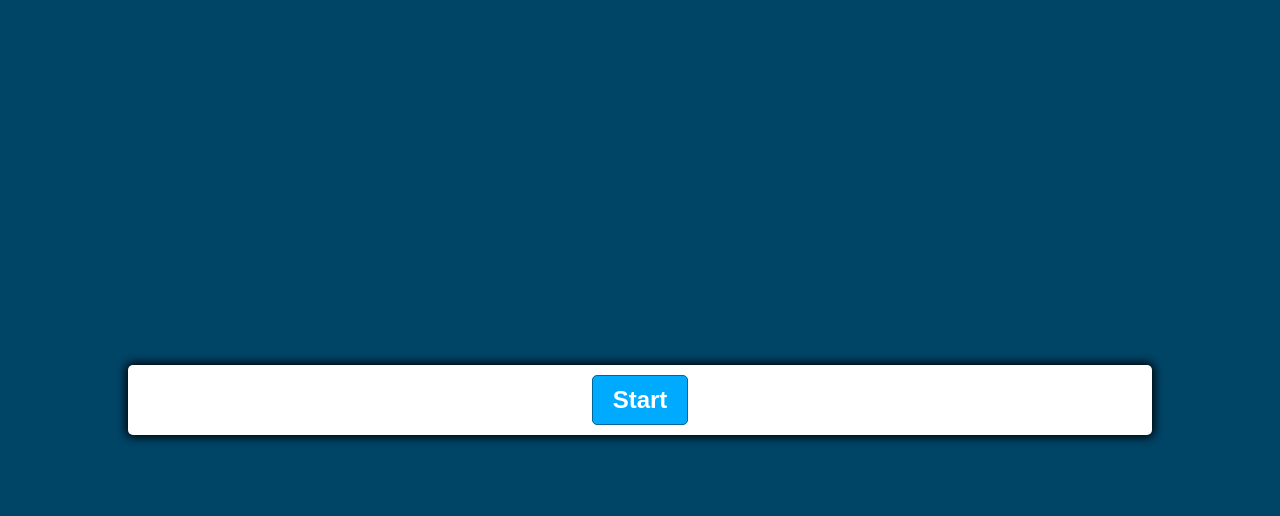
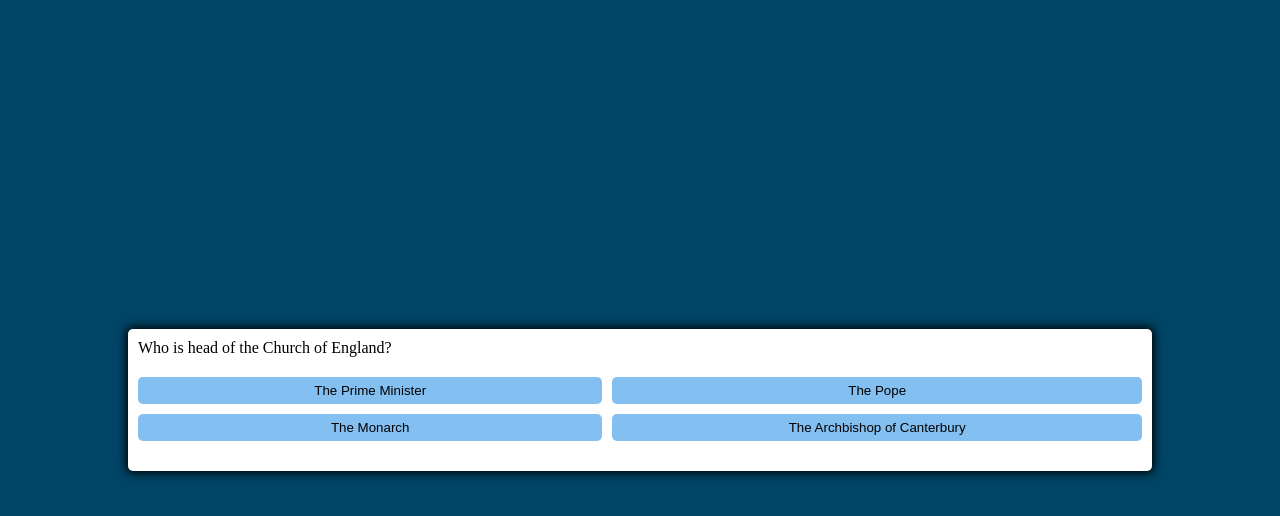
Before and after one commit to AndyBeable/quizApp, a plain HTML site: page index.html in a window 1280 px wide. Both pictures are taken after a click on the button "Start". Drawn offline with Linux system fonts and the light colour scheme.

Commit message:
questions

```diff
--- a/app.js
+++ b/app.js
@@ -1 +1,175 @@
-console.log('Hello World');
+// SELECT ELEMENTS
+const startButton = document.getElementById('start-btn');
+const nextButton = document.getElementById('next-btn');
+const questionContainerElement = document.getElementById('question-container');
+const questionElement = document.getElementById('question');
+const answerButtonsElement = document.getElementById('answer-buttons');
+
+// EVENT LISTENERS
+startButton.addEventListener('click', startGame);
+nextButton.addEventListener('click', () => {
+  currentQuestionIndex++;
+  setNextQuestion();
+});
+
+// FUNCTIONALITY
+
+let shuffledQuestions, currentQuestionIndex;
+
+function startGame() {
+  startButton.classList.add('hide');
+  shuffledQuestions = questions.sort(() => Math.random() - 0.5);
+  currentQuestionIndex = 0;
+  questionContainerElement.classList.remove('hide');
+  setNextQuestion();
+}
+
+function setNextQuestion() {
+  resetState();
+  showQuestion(shuffledQuestions[currentQuestionIndex]);
+}
+
+function showQuestion(question) {
+  questionElement.innerText = question.question;
+  question.answers.forEach(answer => {
+    const button = document.createElement('button');
+    button.innerText = answer.text;
+    button.classList.add('btn');
+    if (answer.correct) {
+      button.dataset.correct = answer.correct;
+    }
+    button.addEventListener('click', selectAnswer);
+    answerButtonsElement.appendChild(button);
+  });
+}
+
+function resetState() {
+  clearStatusClass(document.body);
+  nextButton.classList.add('hide');
+  while (answerButtonsElement.firstChild) {
+    answerButtonsElement.removeChild(answerButtonsElement.firstChild);
+  }
+}
+
+function selectAnswer(e) {
+  const selectedButton = e.target;
+  const correct = selectedButton.dataset.correct;
+  setStatusClass(document.body, correct);
+  Array.from(answerButtonsElement.children).forEach(button => {
+    setStatusClass(button, button.dataset.correct);
+  });
+  if (shuffledQuestions.length > currentQuestionIndex + 1) {
+    nextButton.classList.remove('hide');
+  } else {
+    startButton.innerText = 'Restart';
+    startButton.classList.remove('hide');
+  }
+}
+
+function setStatusClass(element, correct) {
+  clearStatusClass(element);
+  if (correct) {
+    element.classList.add('correct');
+  } else {
+    element.classList.add('wrong');
+  }
+}
+
+function clearStatusClass(element) {
+  element.classList.remove('correct');
+  element.classList.remove('wrong');
+}
+
+// QUESTONS
+
+const questions = [
+  {
+    question: 'What was the last battle between Great Britain and France?',
+    answers: [
+      { text: 'The Battle of Trafalgar', correct: false },
+      { text: 'The Battle of Waterloo', correct: true },
+      { text: 'The Battle of Hastings', correct: false },
+      { text: 'Battle of Agincourt', correct: false },
+    ],
+  },
+  {
+    question: 'Which flower is associated with Wales?',
+    answers: [
+      { text: 'Thistle', correct: false },
+      { text: 'Rose', correct: false },
+      { text: 'Shamrock', correct: false },
+      { text: 'Daffodil', correct: true },
+    ],
+  },
+  {
+    question:
+      'During the reign of Charles II parts of London were destroyed, what was the cause of this destruction?',
+    answers: [
+      { text: 'A war', correct: false },
+      { text: 'A flood', correct: false },
+      { text: 'A fire', correct: true },
+      { text: 'An earthquake', correct: false },
+    ],
+  },
+  {
+    question: 'How often are general elections held in the UK?',
+    answers: [
+      { text: 'Every 3 years', correct: false },
+      { text: 'Every 5 years', correct: true },
+      { text: 'Every 4 years', correct: false },
+      { text: 'Every 8 years', correct: false },
+    ],
+  },
+  {
+    question:
+      'Scotland has its own banknotes, which are valid everywherein the UK',
+    answers: [
+      { text: 'True', correct: true },
+      { text: 'False', correct: false },
+    ],
+  },
+  {
+    question:
+      'What charity works to preserve important buildings, coastline and countryside in the UK?',
+    answers: [
+      { text: 'Shelter', correct: false },
+      { text: 'Age UK', correct: false },
+      { text: 'Crisis', correct: false },
+      { text: 'The National Trust', correct: true },
+    ],
+  },
+  {
+    question: 'Who was the tribal leader who fought against the Romans?',
+    answers: [
+      { text: 'Cleopatra', correct: false },
+      { text: 'Claudia', correct: false },
+      { text: 'Boudicca', correct: true },
+      { text: 'St Augustine', correct: false },
+    ],
+  },
+  {
+    question: 'Great Britain refers only to England, Wales and Scotland?',
+    answers: [
+      { text: 'True', correct: true },
+      { text: 'False', correct: false },
+    ],
+  },
+  {
+    question: 'Who was voted the greatest Briton of all time in 2002?',
+    answers: [
+      { text: 'Issac Newton', correct: false },
+      { text: 'Winston Churchill', correct: true },
+      { text: 'David Beckham', correct: false },
+      { text: 'Alexander Fleming', correct: false },
+    ],
+  },
+  {
+    question: 'Who is head of the Church of England?',
+    answers: [
+      { text: 'The Prime Minister', correct: false },
+      { text: 'The Pope', correct: false },
+      { text: 'The Monarch', correct: true },
+      { text: 'The Archbishop of Canterbury', correct: false },
+    ],
+  },
+];
--- a/styles.css
+++ b/styles.css
@@ -6,8 +6,8 @@
 
 :root {
   --hue-netural: 200;
-  --hue-wrong: 0;
-  --hue-correct: 145;
+  --wrong: rgb(236, 92, 92);
+  --correct: rgb(101, 190, 116);
 }
 
 body {
@@ -23,10 +23,10 @@ body {
 }
 
 body.correct {
-  --hue: var(--hue-correct);
+  background-color: var(--correct);
 }
 body.wrong {
-  --hue: var(--hue-wrong);
+  background-color: var(--wrong);
 }
 
 .container {
@@ -47,24 +47,24 @@ body.wrong {
 
 .btn {
   --hue: var(--hue-netural);
-  border: 1px solid hsl(var(--hue), 100%, 30%);
-  background-color: hsl(var(--hue), 100%, 50%);
+  border: 1px solid transparent;
+  background-color: rgb(131, 191, 240);
   border-radius: 5px;
   padding: 5px 10px;
-  color: #fff;
+  color: black;
   outline: none;
 }
 
 .btn:hover {
-  border: black;
+  border: 1px solid rgb(38, 83, 231);
 }
 
 .btn.correct {
-  --hue: var(--hue-correct);
+  background-color: var(--correct);
   color: black;
 }
 .btn.wrong {
-  --hue: var(--hue-wrong);
+  background-color: var(--wrong);
 }
 
 .start-btn,
```
